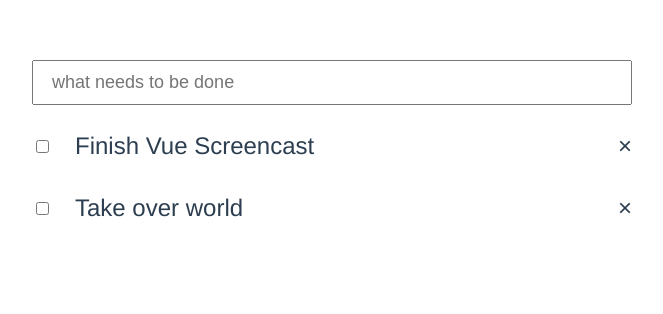
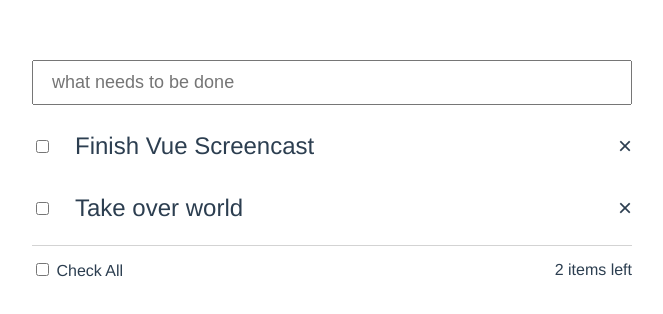
Before and after one commit to verysuper/todo-vue-01, a Vue app: page / in a window 1280 px wide. Shown: the top 314 px of the page, without its empty margins (308-971 px from the left). Built offline with nearby package versions, Linux system fonts and the light colour scheme.

Commit message:
computed:{remaining()}
   computed:{
            remaining(){
                return this.todos.filter(todo => !todo.completed).length;
            }
        }

```diff
--- a/src/components/TodoList.vue
+++ b/src/components/TodoList.vue
@@ -30,6 +30,10 @@
         &times;
       </div>
     </div>
+    <div class="extra-container">
+      <div><label><input type="checkbox"> Check All</label></div>
+      <div>{{ remaining }} items left</div>
+    </div>
   </div>
 </template>
 
@@ -55,6 +59,11 @@
                         'editing': false,
                     },
                 ]
+            }
+        },
+        computed:{
+            remaining(){
+                return this.todos.filter(todo => !todo.completed).length;
             }
         },
         directives: {
@@ -155,4 +164,33 @@
     text-decoration: line-through;
     color: grey;
   }
+
+  .extra-container {
+    display: flex;
+    align-items: center;
+    justify-content: space-between;
+    font-size: 16px;
+    border-top: 1px solid lightgrey;
+    padding-top: 14px;
+    margin-bottom: 14px;
+  }
+
+  button {
+    font-size: 14px;
+    background-color: white;
+    appearance: none;
+
+    &:hover {
+      background: lightgreen;
+    }
+
+    &:focus {
+      outline: none;
+    }
+  }
+
+  .active {
+    background: lightgreen;
+  }
+
 </style>
```
